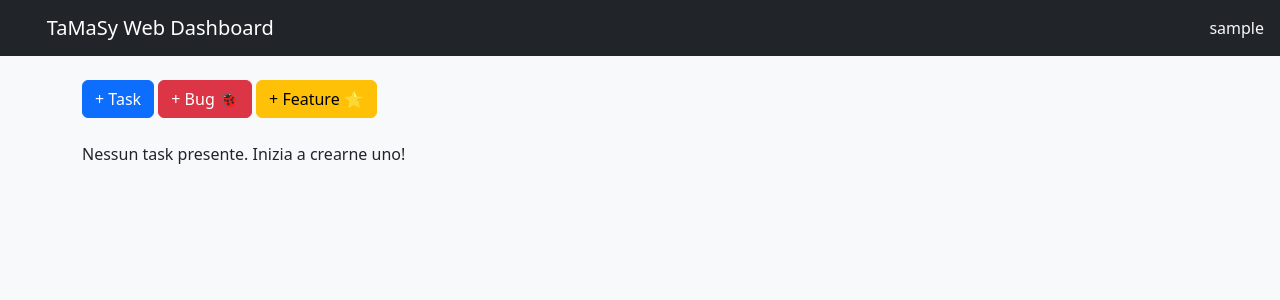
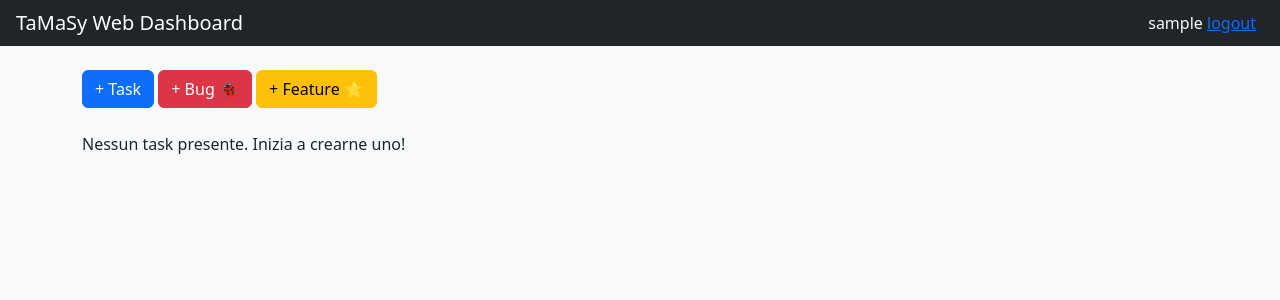
Before and after one commit to antoniochiurla/aula-corso-sviluppatore-liguria-2026, a Django app: page /tasks/ in a window 1280 px wide. Shown: the top 300 px of the page. Run offline with Django 5.2, Linux system fonts and the light colour scheme; the visitor is signed in with stand-in values (Sample User, id 1); data that the repository does not hold is empty.

Commit message:
added logout link

```diff
--- a/mytamasy/tasks/templates/tasks/index.html
+++ b/mytamasy/tasks/templates/tasks/index.html
@@ -6,8 +6,8 @@
 </head>
 <body class="bg-light">
     <nav class="navbar navbar-dark bg-dark mb-4">
-        <div class="container"><a class="navbar-brand">TaMaSy Web Dashboard</a></div>
-        <div class="text-light me-3">{{ user.get_username }}</div>
+        <div class="w-auto ms-3"><a class="navbar-brand">TaMaSy Web Dashboard</a></div>
+        <div class="w-auto text-light col-md-auto me-4">{{ user.get_username }} <a href="{% url 'logout' %}">logout</a></div>
     </nav>
 
     <div class="container">
```
